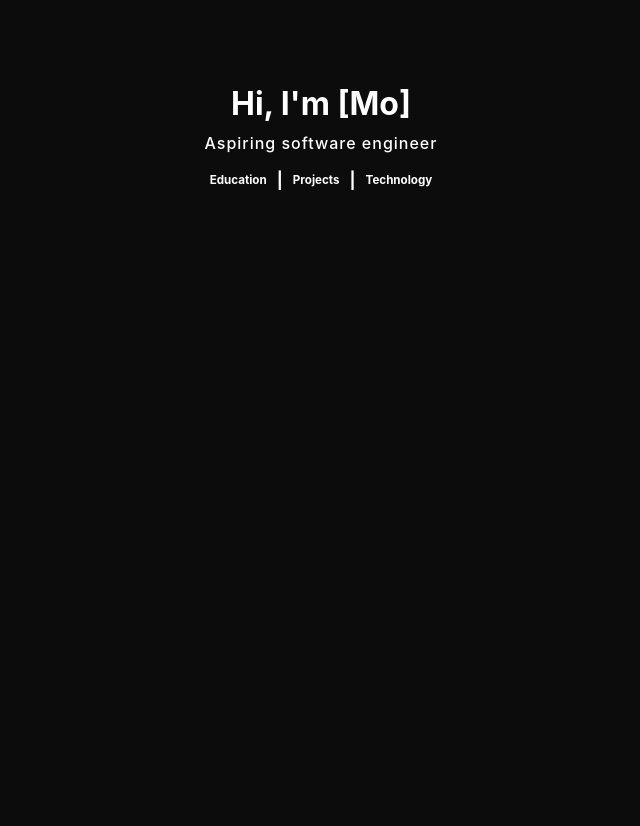
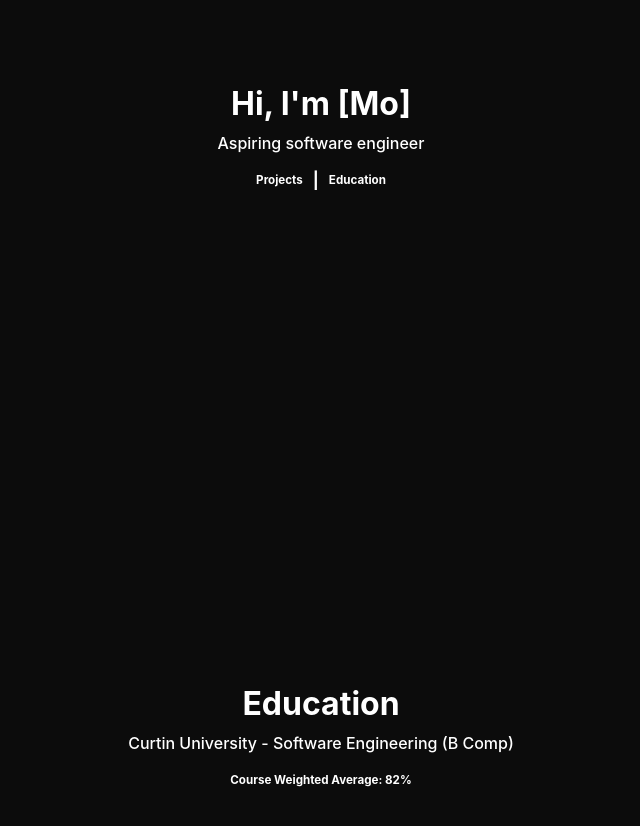
Before and after one commit to MohammedAliHussein/personal-site-v2, a Svelte app: page / in a window 1280 px wide. Shown: the part 260-1086 px from the top of the page, without its empty margins (319-959 px from the left). Before the commit the page ends 800 px from the top, so only its background shows below. Built offline with nearby package versions, Linux system fonts and the light colour scheme.

Commit message:
Added mount animations

```diff
--- a/src/App.svelte
+++ b/src/App.svelte
@@ -1,11 +1,12 @@
 <script>
 	import Header from "./sections/Header.svelte";
+	import Education from "./sections/Education.svelte";
 </script>
 
 <main>
 	<Header/>
-	<!-- <Education/>
-	<Projects/>
+	<Education/>
+	<!-- <Projects/>
 	<Technologies/> -->
 </main>
 
--- a/src/components/HeaderNavigation.svelte
+++ b/src/components/HeaderNavigation.svelte
@@ -1,11 +1,26 @@
+<script>
+    import { fly } from "svelte/transition";
+    import { circOut } from "svelte/easing";
+    import { onMount } from "svelte";
 
-<div class="header-nav">
-    <h5>Education</h5>
-    <h3>|</h3>
-    <h5>Projects</h5>
-    <h3>|</h3>
-    <h5>Technology</h5>
-</div>
+    let ready = false;
+
+    onMount(() => {
+        ready = true;
+    });
+
+</script>
+
+
+{#if ready}
+    <div class="header-nav" in:fly={{duration: 500, y: -20, easing: circOut, delay: 600}}>
+        <h5>Projects</h5>
+        <h3>|</h3>
+        <h5>Education</h5>
+        <!-- <h3>|</h3> -->
+        <!-- <h5>Technologies</h5> -->
+    </div>
+{/if}
 
 <style>
     .header-nav {
--- a/src/components/HeaderSubTitle.svelte
+++ b/src/components/HeaderSubTitle.svelte
@@ -1,14 +1,26 @@
 <script>
+    export let subTitle;
+
+    import { fly } from "svelte/transition";
+    import { circOut } from "svelte/easing";
+    import { onMount } from "svelte";
+
+    let ready = false;
+
+    onMount(() => {
+        ready = true;
+    });
 
 </script>
 
-<h3>Aspiring software engineer</h3>
+{#if ready}
+    <h3 in:fly={{duration: 500, y: -20, easing: circOut, delay: 300}}>{subTitle}</h3>
+{/if}
 
 <style>
     h3 {
         font-size: 16px;
         font-weight: 500;
         margin: 10px;
-        letter-spacing: 1px;
     }
 </style>
--- a/src/components/HeaderTitle.svelte
+++ b/src/components/HeaderTitle.svelte
@@ -1,5 +1,21 @@
+<script>
+    export let title = "ayo?";
 
-<h1>Hi, I'm [Mo]</h1>
+    import { fly } from "svelte/transition";
+    import { circOut } from "svelte/easing";
+    import { onMount } from "svelte";
+
+    let ready = false;
+
+    onMount(() => {
+        ready = true;
+    });
+
+</script>
+
+{#if ready}
+    <h1 in:fly={{duration: 500, y: -20, easing: circOut}}>{title}</h1>
+{/if}
 
 <style>
     h1 {
--- /dev/null
+++ b/src/sections/Education.svelte
@@ -0,0 +1,28 @@
+<script>
+    import HeaderTitle from "../components/HeaderTitle.svelte";
+    import HeaderSubTitle from "../components/HeaderSubTitle.svelte";
+    import { fly, fade } from "svelte/transition";
+    import { circOut } from "svelte/easing";
+</script>
+
+<div class="education">
+    <HeaderTitle title={"Education"}/>
+    <HeaderSubTitle subTitle={"Curtin University - Software Engineering (B Comp)"} />
+    <h5>Course Weighted Average: 82%</h5>
+</div>
+
+<style>
+    .education {
+        width: 100%;
+        height: 50vh;
+        display: flex;
+        flex-direction: column;
+        justify-content: center;
+        align-items: center;
+        font-size: 14px;
+    }
+
+    h5 {
+        margin: 10px;
+    }
+</style>
--- a/src/sections/Header.svelte
+++ b/src/sections/Header.svelte
@@ -5,8 +5,8 @@
 </script>
 
 <div class="header">
-    <HeaderTitle/>
-    <HeaderSubTitle/>
+    <HeaderTitle title={"Hi, I'm [Mo]"}/>
+    <HeaderSubTitle subTitle={"Aspiring software engineer"}/>
     <HeaderNavigation/>
 </div>
 
```
